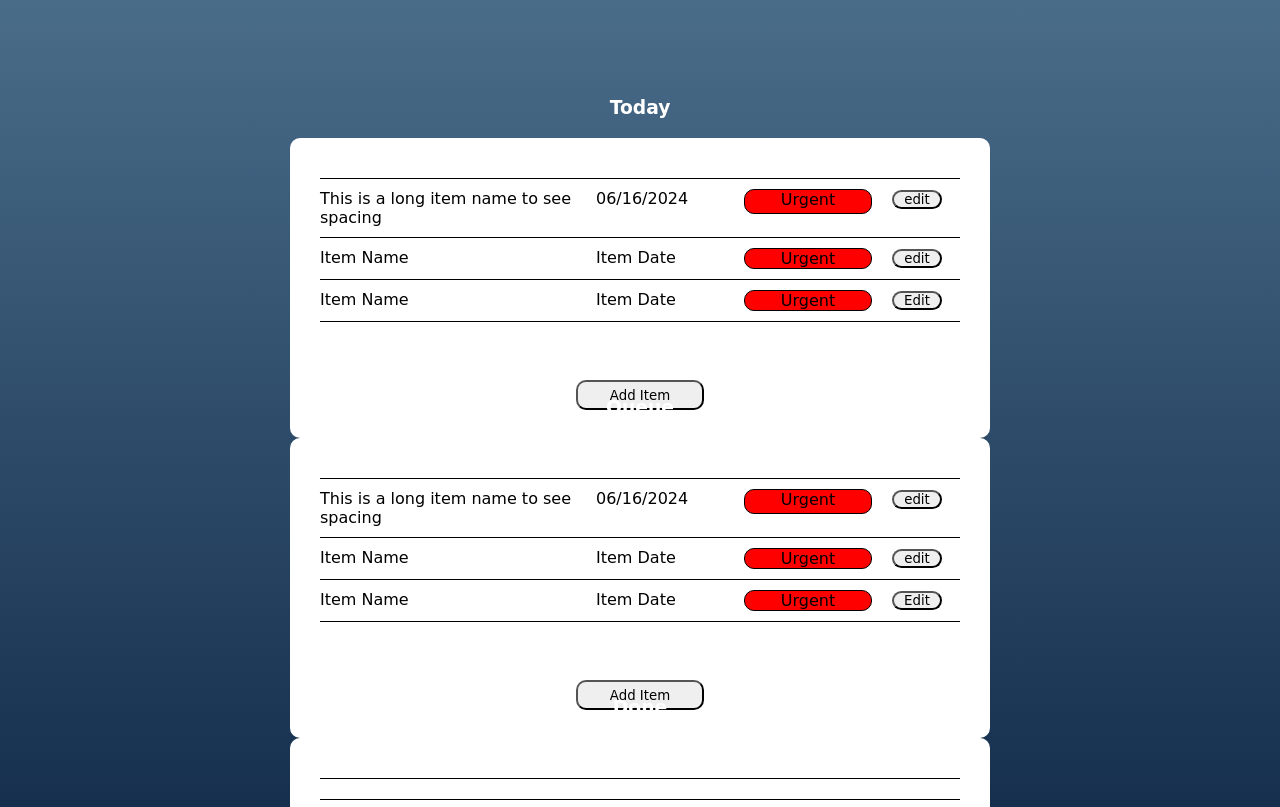
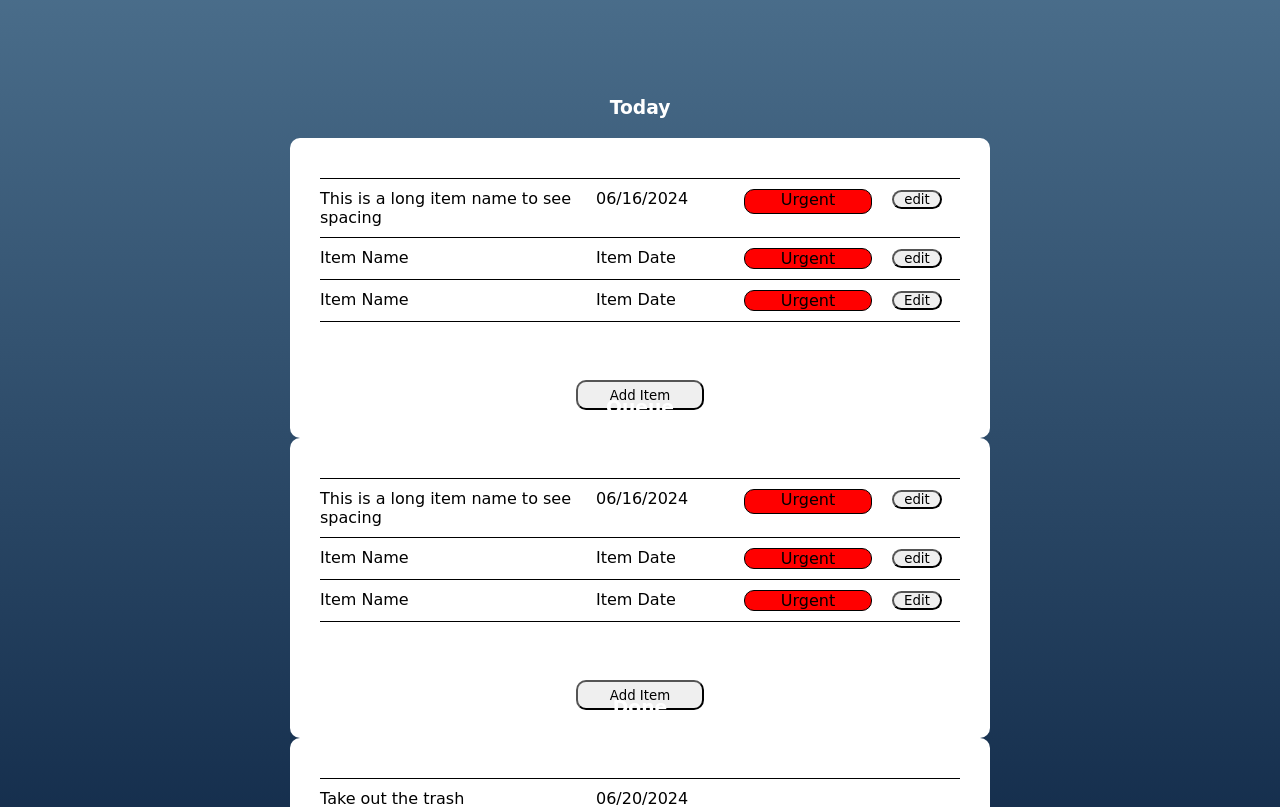
Before and after one commit to DylanCasey5150/Task-Checklist, a plain HTML site: page index.html in a window 1280 px wide. Shown: the part 151-958 px from the top of the page. Drawn offline with Linux system fonts and the light colour scheme.

Commit message:
adding some fixes

```diff
--- a/index.html
+++ b/index.html
@@ -62,8 +62,8 @@
         <div class="box-container box--container--done">
         <h3 class="box-title box--title--done">Done</h3>
         <div class="box done--box">
-            <ul class="#display-data-done-main">
-               <li class=".display-data-done"></li>
+            <ul class="display-data-done-main">
+               <li class="display-data-done"></li>
             </ul>
         </div>
         </div>
--- a/script.js
+++ b/script.js
@@ -1,10 +1,10 @@
-const display = document.querySelector("#display-data-done-main");
+const display = document.querySelector(".display-data-done-main");
 
 /* FETCH JSON DATA */
 
 
 const getData = () =>{
-  fetch('./user.json')
+  return fetch('./user.json')
   .then(res => res.json())
   .then(data=>{;
     console.log(data);
@@ -12,8 +12,8 @@ const getData = () =>{
   })
 }
 
-const displayData = () =>{
-  const payload = getData();
+const displayData = async () =>{
+  const payload = await getData();
   console.log(payload);
 
 
@@ -22,8 +22,8 @@ const displayData = () =>{
 
   return `
   <li>
-  <div class="item item--name">{task}</div>
-  <div class="item item--date">{due}</div>
+  <div class="item item--name">${task}</div>
+  <div class="item item--date">${due}</div>
   </li>
   `
   });
```
